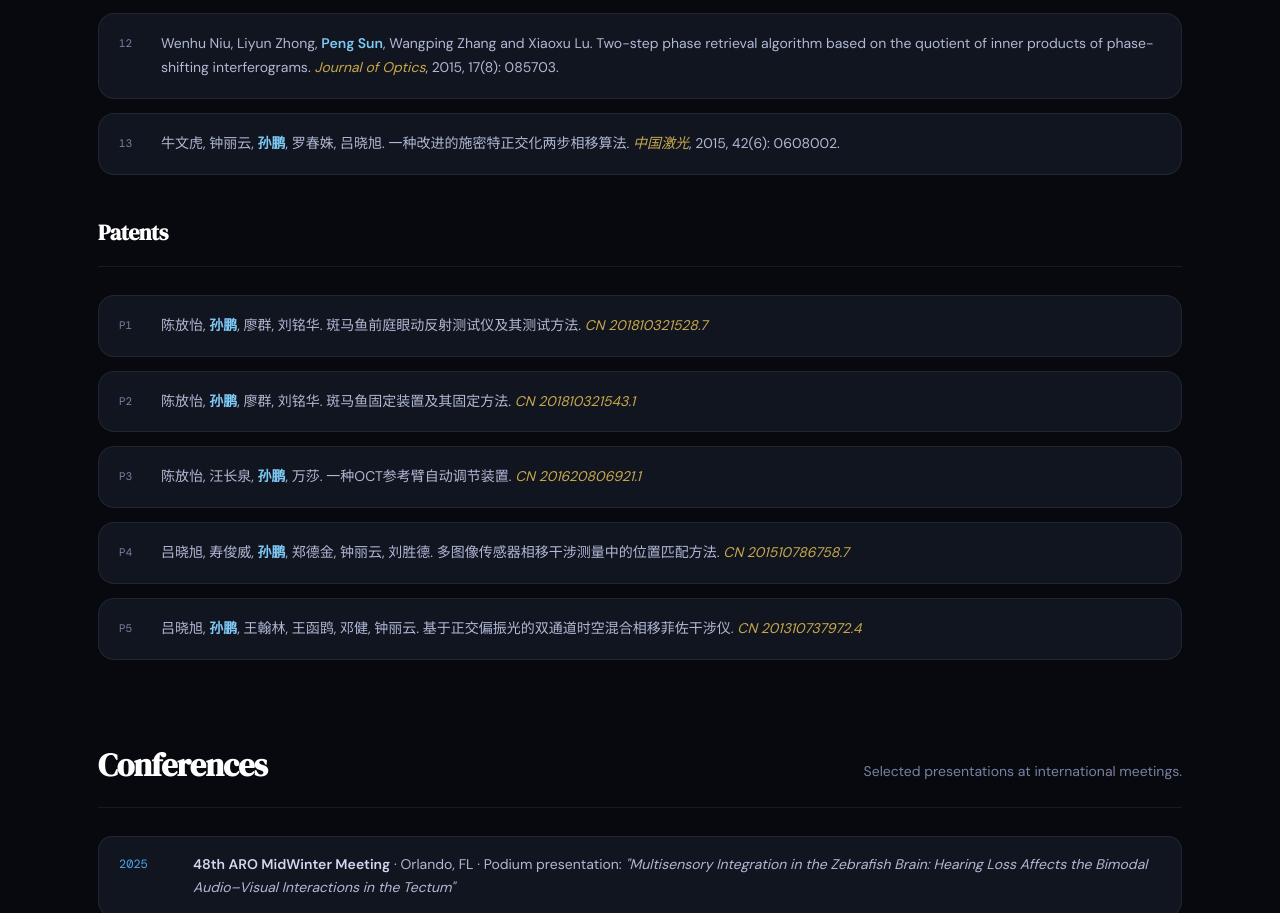
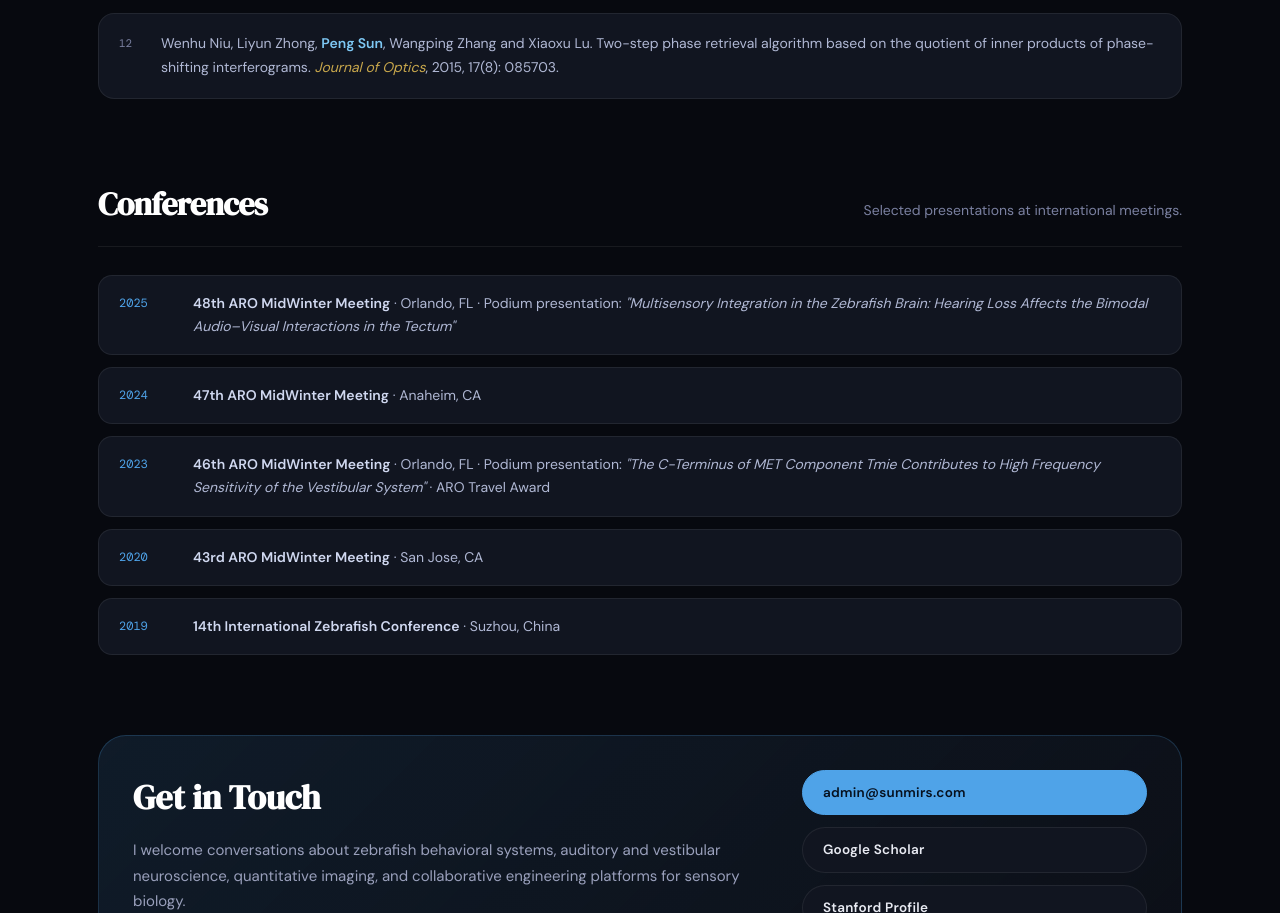
Before and after one commit to ohnser/zebrafish, a plain HTML site: page index.html in a window 1280 px wide. Shown: the part 3733-4646 px from the top of the page. Drawn offline with nearby package versions, Linux system fonts and the light colour scheme.

Commit message:
index.html

```diff
--- a/index.html
+++ b/index.html
@@ -676,37 +676,8 @@
           <div class="pub-num">12</div>
           <div class="pub-text">Wenhu Niu, Liyun Zhong, <span class="me">Peng Sun</span>, Wangping Zhang and Xiaoxu Lu. Two-step phase retrieval algorithm based on the quotient of inner products of phase-shifting interferograms. <span class="journal">Journal of Optics</span>, 2015, 17(8): 085703.</div>
         </div>
-        <div class="pub-item">
-          <div class="pub-num">13</div>
-          <div class="pub-text">牛文虎, 钟丽云, <span class="me">孙鹏</span>, 罗春姝, 吕晓旭. 一种改进的施密特正交化两步相移算法. <span class="journal">中国激光</span>, 2015, 42(6): 0608002.</div>
-        </div>
+    </div>
 
-    </div>
-<div class="section-head" style="margin-top:40px;">
-        <h2 style="font-size:22px;">Patents</h2>
-      </div>
-      <div class="pub-list">
-        <div class="pub-item">
-          <div class="pub-num">P1</div>
-          <div class="pub-text">陈放怡, <span class="me">孙鹏</span>, 廖群, 刘铭华. 斑马鱼前庭眼动反射测试仪及其测试方法. <span class="journal">CN 201810321528.7</span></div>
-        </div>
-        <div class="pub-item">
-          <div class="pub-num">P2</div>
-          <div class="pub-text">陈放怡, <span class="me">孙鹏</span>, 廖群, 刘铭华. 斑马鱼固定装置及其固定方法. <span class="journal">CN 201810321543.1</span></div>
-        </div>
-        <div class="pub-item">
-          <div class="pub-num">P3</div>
-          <div class="pub-text">陈放怡, 汪长泉, <span class="me">孙鹏</span>, 万莎. 一种OCT参考臂自动调节装置. <span class="journal">CN 201620806921.1</span></div>
-        </div>
-        <div class="pub-item">
-          <div class="pub-num">P4</div>
-          <div class="pub-text">吕晓旭, 寿俊威, <span class="me">孙鹏</span>, 郑德金, 钟丽云, 刘胜德. 多图像传感器相移干涉测量中的位置匹配方法. <span class="journal">CN 201510786758.7</span></div>
-        </div>
-        <div class="pub-item">
-          <div class="pub-num">P5</div>
-          <div class="pub-text">吕晓旭, <span class="me">孙鹏</span>, 王翰林, 王函鹍, 邓健, 钟丽云. 基于正交偏振光的双通道时空混合相移菲佐干涉仪. <span class="journal">CN 201310737972.4</span></div>
-        </div>
-      </div>
 
 
 
```
